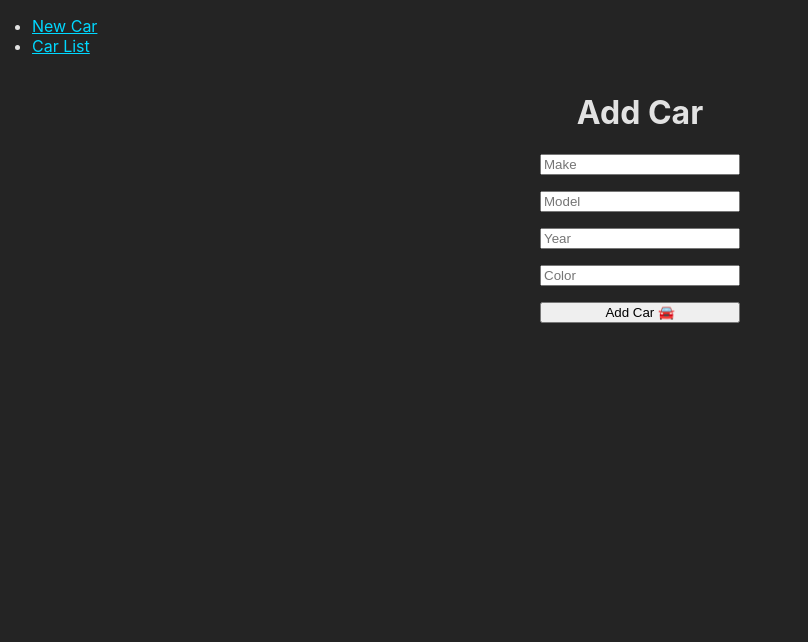
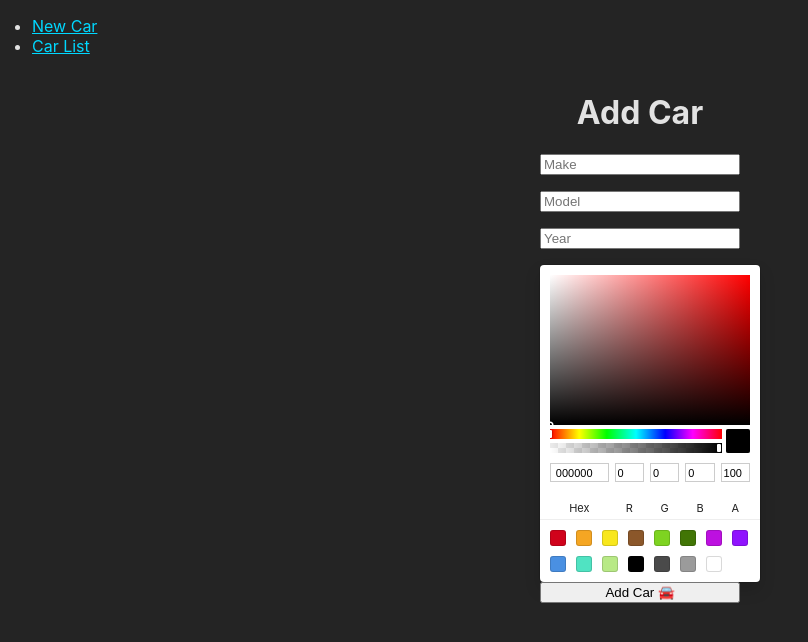
Before and after one commit to TuanNguyen0915/car-collector, a React (Vite) app: page /cars/new in a window 1280 px wide. Shown: the top 642 px of the page, without its empty margins (0-808 px from the left). Built offline with nearby package versions, Linux system fonts and the light colour scheme.

Commit message:
Add react-color to newcar

```diff
--- a/package.json
+++ b/package.json
@@ -12,6 +12,7 @@
   "dependencies": {
     "jwt-decode": "^3.1.2",
     "react": "^18.2.0",
+    "react-color": "^2.19.3",
     "react-dom": "^18.2.0",
     "react-router-dom": "^6.11.1",
     "uuid": "^9.0.1"
--- a/src/App.jsx
+++ b/src/App.jsx
@@ -5,6 +5,7 @@ import { Routes, Route, useNavigate } from 'react-router-dom'
 // pages
 import Landing from './pages/Landing/Landing'
 import NewCar from './pages/NewCar/NewCar'
+import CarList from './pages/CarList/CarList'
 // components
 import NavBar from './components/NavBar/NavBar'
 
@@ -15,10 +16,12 @@ import './App.css'
 
 function App() {
   const [cars, setCars] = useState([])
+  const navigate = useNavigate()
 
   function handleAddCar(carFormData) {
     const newCarsArray = [...cars, carFormData]
     setCars(newCarsArray)
+    navigate('/cars')
   }
 
   return (
@@ -30,6 +33,10 @@ function App() {
         <Route
           path='/cars/new'
           element={<NewCar handleAddCar={handleAddCar} />} />
+
+        <Route
+          path='/cars'
+          element={<CarList  cars={cars}/>} />
       </Routes>
     </>
   )
--- /dev/null
+++ b/src/components/Car/Car.jsx
@@ -0,0 +1,9 @@
+const Car = (props) => {
+  return (
+    <div className="car-card">
+      <h3 style={{ color: props.car.color }}>{props.car.year} {props.car.make} {props.car.model}</h3>
+    </div>
+  )
+}
+
+export default Car
--- /dev/null
+++ b/src/pages/CarList/CarList.jsx
@@ -0,0 +1,14 @@
+import Car from "../../components/Car/Car"
+
+const CarList = (props) => {
+  return (
+    <>
+      <h1>List of Cars</h1>
+      {props.cars.map(car =>
+        <Car key={car._id} car={car}/>
+      )}
+    </>
+  )
+}
+
+export default CarList
--- a/src/pages/NewCar/NewCar.jsx
+++ b/src/pages/NewCar/NewCar.jsx
@@ -1,6 +1,7 @@
 import { useState } from "react"
 import "./NewCar.css"
 import { v4 as uuidv4 } from 'uuid'
+import { SketchPicker } from "react-color"
 
 const NewCar = (props) => {
 
@@ -9,15 +10,20 @@ const NewCar = (props) => {
     make: '',
     model: '',
     year: '',
-    color: '',
+    color: '#000',
   })
 
   function handleChange(evt) {
     setFormData({ ...formData, [evt.target.name]: evt.target.value })
   }
 
-  function handleSubmit() {
+  function handleSubmit(evt) {
+    evt.preventDefault()
     props.handleAddCar(formData)
+  }
+
+  function handleChangeComplete(color){
+    setFormData({...formData, color: color.hex})
   }
 
   return (
@@ -31,9 +37,13 @@ const NewCar = (props) => {
 
           <input onChange={handleChange} value={formData.year} type="text" name="year" placeholder="Year" />
 
-          <input onChange={handleChange} value={formData.color} type="text" name="color" placeholder="Color" />
+          <SketchPicker
+            color={formData.color}
+            onChangeComplete={handleChangeComplete}
+          />
 
           <button type="submit">Add Car 🚘</button>
+
         </form>
       </div>
     </>
```
Also changed, not shown: src/pages/CarList/CarList.css (added), 1 other file (tests, documents, lock files or other folders).
